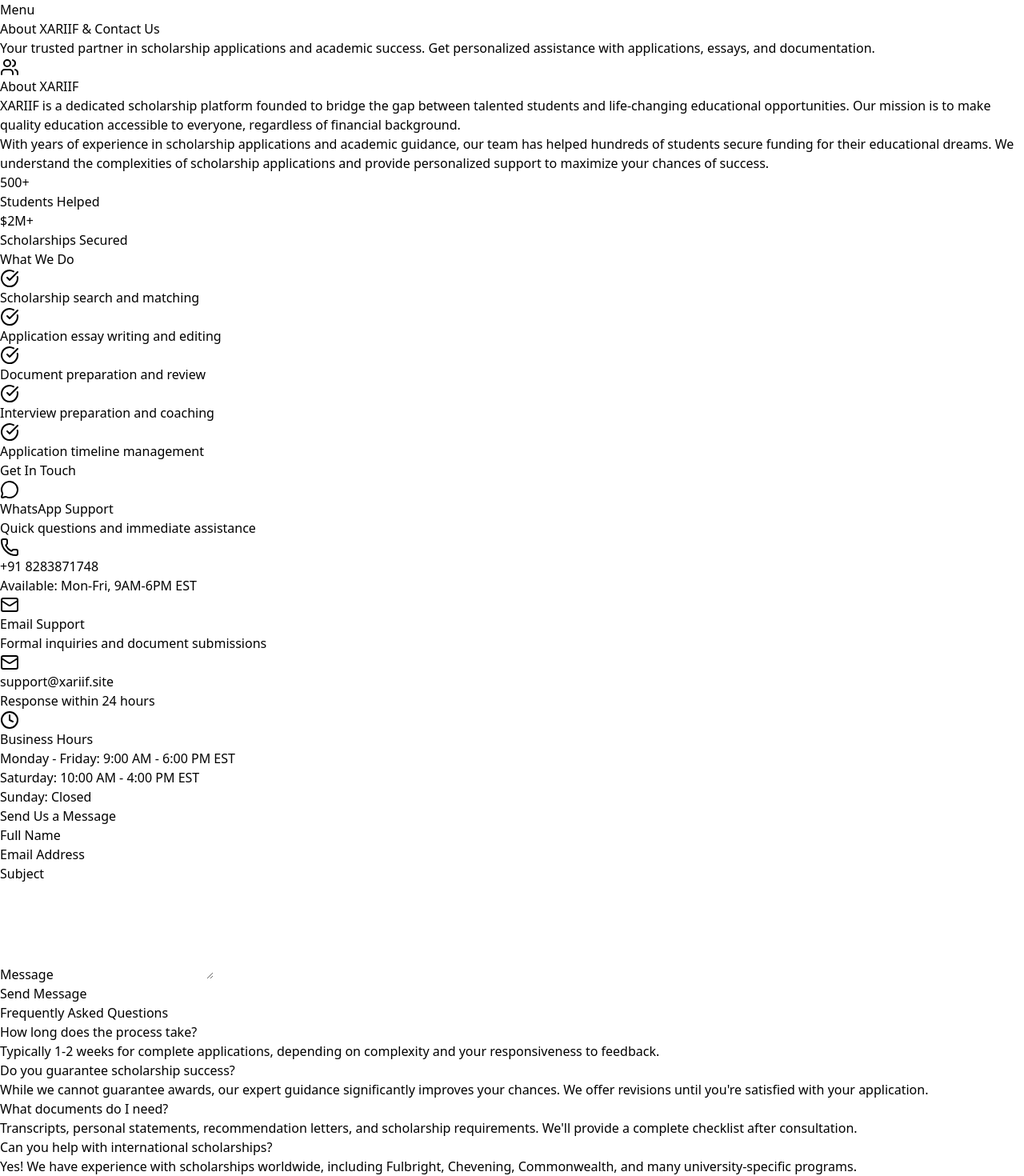
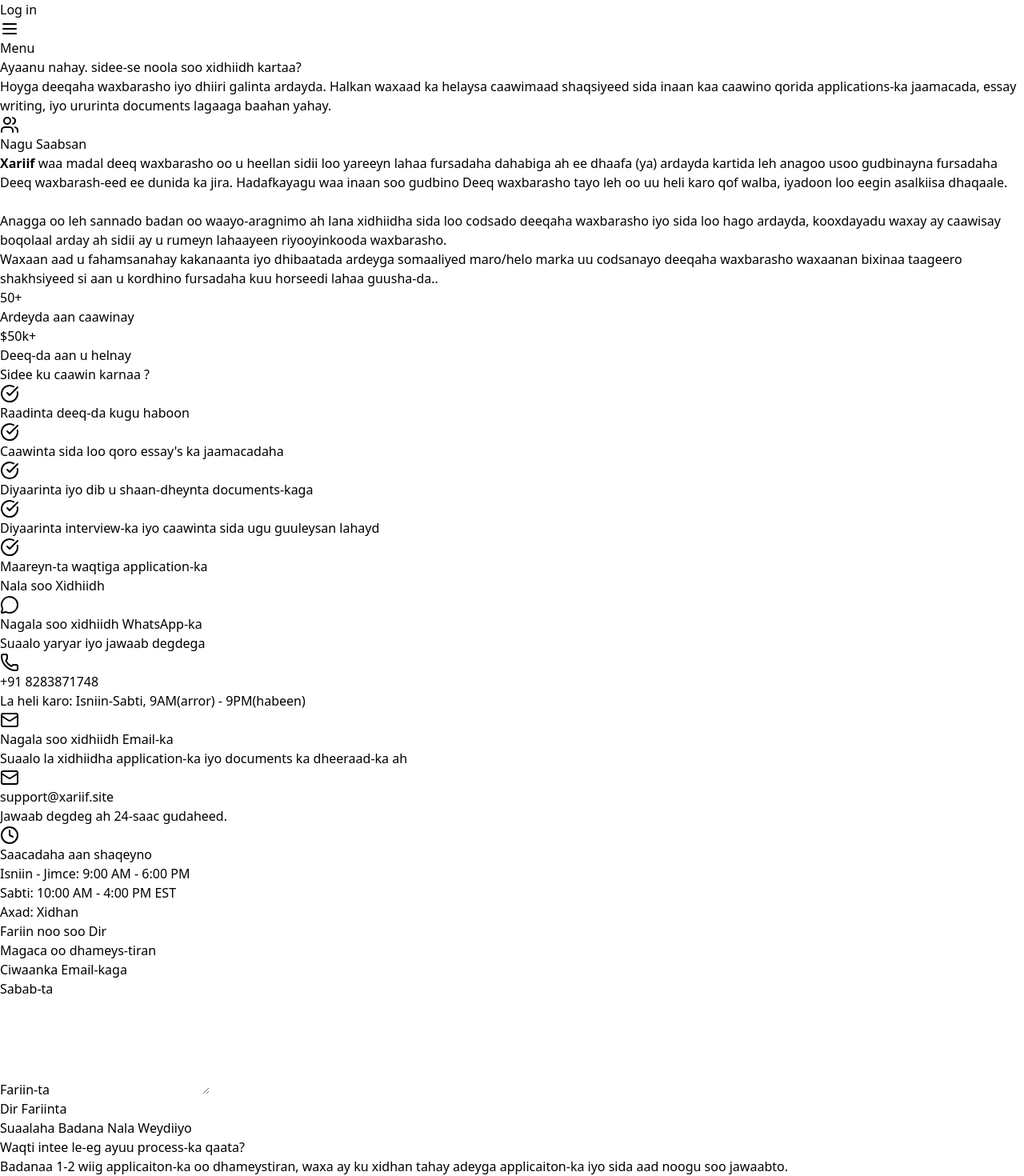
Before and after one commit to abdiism/Xariif-scholarhsip-site-, a React (Vite) app: page /contact in a window 1280 px wide. Shown: the part 420-1890 px from the top of the page at 80% size. Built offline with nearby package versions, Linux system fonts and the light colour scheme; no server answers.

Commit message:
update user roles

```diff
--- a/src/pages/Contact.tsx
+++ b/src/pages/Contact.tsx
@@ -55,10 +55,9 @@
       <div className="max-w-6xl mx-auto px-4 sm:px-6 lg:px-8 py-12">
         {/* Page Header */}
         <div className="text-center mb-12">
-          <h1 className="text-4xl font-bold text-gray-900 mb-4">About XARIIF & Contact Us</h1>
+          <h1 className="text-4xl font-bold text-gray-900 mb-4">Ayaanu nahay. sidee-se noola soo xidhiidh kartaa?</h1>
           <p className="text-xl text-gray-600 max-w-3xl mx-auto">
-            Your trusted partner in scholarship applications and academic success. Get personalized assistance
-            with applications, essays, and documentation.
+            Hoyga deeqaha waxbarasho iyo dhiiri galinta ardayda. Halkan waxaad ka helaysa caawimaad shaqsiyeed sida inaan kaa caawino qorida applications-ka jaamacada, essay writing, iyo ururinta documents lagaaga baahan yahay.
           </p>
         </div>
 
@@ -70,31 +69,30 @@
                 <div className="w-12 h-12 bg-teal-100 rounded-full flex items-center justify-center mr-4">
                   <Users className="w-6 h-6 text-teal-600" />
                 </div>
-                <h2 className="text-2xl font-bold text-gray-900">About XARIIF</h2>
+                <h2 className="text-2xl font-bold text-gray-900">Nagu Saabsan</h2>
               </div>
 
               <div className="space-y-4 text-gray-700">
                 <p>
-                  XARIIF is a dedicated scholarship platform founded to bridge the gap between talented
-                  students and life-changing educational opportunities. Our mission is to make quality
-                  education accessible to everyone, regardless of financial background.
-                </p>
+                   <b> Xariif</b> waa madal deeq waxbarasho oo u heellan sidii loo yareeyn lahaa fursadaha dahabiga ah ee dhaafa (ya) ardayda kartida leh anagoo usoo gudbinayna fursadaha Deeq waxbarash-eed ee dunida ka jira.
+                  Hadafkayagu waa inaan soo gudbino Deeq waxbarasho tayo leh oo uu  heli karo qof walba, iyadoon loo eegin asalkiisa dhaqaale.
+                  <br /> <br />
+                  Anagga oo leh sannado badan oo waayo-aragnimo ah lana xidhiidha sida loo codsado deeqaha waxbarasho iyo sida loo hago ardayda, kooxdayadu waxay ay caawisay boqolaal arday ah sidii ay u rumeyn lahaayeen riyooyinkooda waxbarasho.
+                  <br />
+                                 </p>
 
                 <p>
-                  With years of experience in scholarship applications and academic guidance, our team
-                  has helped hundreds of students secure funding for their educational dreams. We understand
-                  the complexities of scholarship applications and provide personalized support to maximize
-                  your chances of success.
+                   Waxaan aad u fahamsanahay kakanaanta iyo dhibaatada ardeyga somaaliyed maro/helo marka uu codsanayo deeqaha waxbarasho waxaanan bixinaa taageero shakhsiyeed si aan u kordhino fursadaha kuu horseedi lahaa guusha-da..
                 </p>
 
                 <div className="grid grid-cols-2 gap-4 mt-6">
                   <div className="text-center p-4 bg-teal-50 rounded-lg">
-                    <div className="text-2xl font-bold text-teal-600">500+</div>
-                    <div className="text-sm text-gray-600">Students Helped</div>
+                    <div className="text-2xl font-bold text-teal-600">50+</div>
+                    <div className="text-sm text-gray-600">Ardeyda aan caawinay</div>
                   </div>
                   <div className="text-center p-4 bg-teal-50 rounded-lg">
-                    <div className="text-2xl font-bold text-teal-600">$2M+</div>
-                    <div className="text-sm text-gray-600">Scholarships Secured</div>
+                    <div className="text-2xl font-bold text-teal-600">$50k+</div>
+                    <div className="text-sm text-gray-600">Deeq-da aan u helnay</div>
                   </div>
                 </div>
               </div>
@@ -102,27 +100,27 @@
 
             {/* Our Services Preview */}
             <div className="bg-white rounded-lg shadow-sm p-8">
-              <h3 className="text-xl font-semibold text-gray-900 mb-4">What We Do</h3>
+              <h3 className="text-xl font-semibold text-gray-900 mb-4">Sidee ku caawin karnaa ?</h3>
               <div className="space-y-3">
                 <div className="flex items-center">
                   <CheckCircle className="w-5 h-5 text-green-500 mr-3" />
-                  <span className="text-gray-700">Scholarship search and matching</span>
+                  <span className="text-gray-700">Raadinta deeq-da kugu haboon</span>
                 </div>
                 <div className="flex items-center">
                   <CheckCircle className="w-5 h-5 text-green-500 mr-3" />
-                  <span className="text-gray-700">Application essay writing and editing</span>
+                  <span className="text-gray-700">Caawinta sida loo qoro essay's ka jaamacadaha</span>
                 </div>
                 <div className="flex items-center">
                   <CheckCircle className="w-5 h-5 text-green-500 mr-3" />
-                  <span className="text-gray-700">Document preparation and review</span>
+                  <span className="text-gray-700">Diyaarinta iyo dib u shaan-dheynta documents-kaga</span>
                 </div>
                 <div className="flex items-center">
                   <CheckCircle className="w-5 h-5 text-green-500 mr-3" />
-                  <span className="text-gray-700">Interview preparation and coaching</span>
+                  <span className="text-gray-700">Diyaarinta interview-ka iyo caawinta sida ugu guuleysan lahayd</span>
                 </div>
                 <div className="flex items-center">
                   <CheckCircle className="w-5 h-5 text-green-500 mr-3" />
-                  <span className="text-gray-700">Application timeline management</span>
+                  <span className="text-gray-700">Maareyn-ta waqtiga application-ka</span>
                 </div>
               </div>
             </div>
@@ -132,7 +130,7 @@
           <div className="space-y-8">
             {/* Contact Information */}
             <div className="bg-white rounded-lg shadow-sm p-8">
-              <h2 className="text-2xl font-bold text-gray-900 mb-6">Get In Touch</h2>
+              <h2 className="text-2xl font-bold text-gray-900 mb-6">Nala soo Xidhiidh</h2>
 
               <div className="space-y-6">
                 {/* WhatsApp Contact */}
@@ -141,8 +139,8 @@
                     <MessageCircle className="w-6 h-6 text-green-600" />
                   </div>
                   <div>
-                    <h3 className="text-lg font-semibold text-gray-900">WhatsApp Support</h3>
-                    <p className="text-gray-600 mb-2">Quick questions and immediate assistance</p>
+                    <h3 className="text-lg font-semibold text-gray-900">Nagala soo xidhiidh WhatsApp-ka</h3>
+                    <p className="text-gray-600 mb-2">Suaalo yaryar iyo jawaab degdega</p>
                     <a
                       href="https://wa.me/+918283871748"
                       className="inline-flex items-center text-green-600 hover:text-green-700 font-medium"
@@ -152,7 +150,7 @@
                       <Phone className="w-4 h-4 mr-2" />
                       +91 8283871748
                     </a>
-                    <p className="text-sm text-gray-500 mt-1">Available: Mon-Fri, 9AM-6PM EST</p>
+                    <p className="text-sm text-gray-500 mt-1">La heli karo: Isniin-Sabti, 9AM(arror) - 9PM(habeen)</p>
                   </div>
                 </div>
 
@@ -162,8 +160,8 @@
                     <Mail className="w-6 h-6 text-blue-600" />
                   </div>
                   <div>
-                    <h3 className="text-lg font-semibold text-gray-900">Email Support</h3>
-                    <p className="text-gray-600 mb-2">Formal inquiries and document submissions</p>
+                    <h3 className="text-lg font-semibold text-gray-900">Nagala soo xidhiidh Email-ka</h3>
+                    <p className="text-gray-600 mb-2">Suaalo la xidhiidha application-ka iyo documents ka dheeraad-ka ah </p>
                     <a
                       href="mailto:support@xariif.site"
                       className="inline-flex items-center text-blue-600 hover:text-blue-700 font-medium"
@@ -171,7 +169,7 @@
                       <Mail className="w-4 h-4 mr-2" />
                       support@xariif.site
                     </a>
-                    <p className="text-sm text-gray-500 mt-1">Response within 24 hours</p>
+                    <p className="text-sm text-gray-500 mt-1">Jawaab degdeg ah 24-saac gudaheed.</p>
                   </div>
                 </div>
 
@@ -181,11 +179,11 @@
                     <Clock className="w-6 h-6 text-purple-600" />
                   </div>
                   <div>
-                    <h3 className="text-lg font-semibold text-gray-900">Business Hours</h3>
+                    <h3 className="text-lg font-semibold text-gray-900">Saacadaha aan shaqeyno</h3>
                     <div className="text-gray-600 space-y-1">
-                      <p>Monday - Friday: 9:00 AM - 6:00 PM EST</p>
-                      <p>Saturday: 10:00 AM - 4:00 PM EST</p>
-                      <p>Sunday: Closed</p>
+                      <p>Isniin - Jimce: 9:00 AM - 6:00 PM </p>
+                      <p>Sabti: 10:00 AM - 4:00 PM EST</p>
+                      <p>Axad: Xidhan</p>
                     </div>
                   </div>
                 </div>
@@ -196,11 +194,11 @@
 
         {/* NEW: Contact Form Section */}
         <div className="mt-16 bg-white rounded-lg shadow-sm p-8">
-          <h2 className="text-2xl font-bold text-gray-900 mb-8 text-center">Send Us a Message</h2>
+          <h2 className="text-2xl font-bold text-gray-900 mb-8 text-center">Fariin noo soo Dir</h2>
           <form onSubmit={handleSubmit} className="max-w-xl mx-auto space-y-6">
             <div className="grid grid-cols-1 sm:grid-cols-2 gap-6">
               <div>
-                <label htmlFor="name" className="block text-sm font-medium text-gray-700 mb-1">Full Name</label>
+                <label htmlFor="name" className="block text-sm font-medium text-gray-700 mb-1">Magaca oo dhameys-tiran</label>
                 <input
                   type="text"
                   name="name"
@@ -212,7 +210,7 @@
                 />
               </div>
               <div>
-                <label htmlFor="email" className="block text-sm font-medium text-gray-700 mb-1">Email Address</label>
+                <label htmlFor="email" className="block text-sm font-medium text-gray-700 mb-1">Ciwaanka Email-kaga</label>
                 <input
                   type="email"
                   name="email"
@@ -225,7 +223,7 @@
               </div>
             </div>
             <div>
-              <label htmlFor="subject" className="block text-sm font-medium text-gray-700 mb-1">Subject</label>
+              <label htmlFor="subject" className="block text-sm font-medium text-gray-700 mb-1">Sabab-ta</label>
               <input
                 type="text"
                 name="subject"
@@ -237,7 +235,7 @@
               />
             </div>
             <div>
-              <label htmlFor="message" className="block text-sm font-medium text-gray-700 mb-1">Message</label>
+              <label htmlFor="message" className="block text-sm font-medium text-gray-700 mb-1">Fariin-ta</label>
               <textarea
                 name="message"
                 id="message"
@@ -260,7 +258,7 @@
                     Sending...
                   </>
                 ) : (
-                  'Send Message'
+                  'Dir Fariinta'
                 )}
               </button>
             </div>
@@ -274,32 +272,32 @@
 
         {/* FAQ Section */}
         <div className="mt-16 bg-white rounded-lg shadow-sm p-8">
-          <h2 className="text-2xl font-bold text-gray-900 mb-8 text-center">Frequently Asked Questions</h2>
+          <h2 className="text-2xl font-bold text-gray-900 mb-8 text-center">Suaalaha Badana Nala Weydiiyo</h2>
           <div className="grid md:grid-cols-2 gap-8">
             <div>
-              <h3 className="text-lg font-semibold text-gray-900 mb-2">How long does the process take?</h3>
+              <h3 className="text-lg font-semibold text-gray-900 mb-2">Waqti intee le-eg ayuu process-ka qaata?</h3>
               <p className="text-gray-600 mb-4">
-                Typically 1-2 weeks for complete applications, depending on complexity and your responsiveness to feedback.
+                Badanaa 1-2 wiig applicaiton-ka oo dhameystiran, waxa ay ku xidhan tahay adeyga applicaiton-ka iyo sida aad noogu soo jawaabto.
               </p>
 
-              <h3 className="text-lg font-semibold text-gray-900 mb-2">Do you guarantee scholarship success?</h3>
+              <h3 className="text-lg font-semibold text-gray-900 mb-2">Ma dammaanad qaadaysaa inaan ku guuleysanayo deeqda waxbarasho?</h3>
               <p className="text-gray-600">
-                While we cannot guarantee awards, our expert guidance significantly improves your chances.
-                We offer revisions until you're satisfied with your application.
+                Inkastoo aanan dammaanad qaadi karin guusha-da, hagidda khubaradayadu waxay kor u qaadey-sa fursadada..
+                Waxaan bixinaa dib u eegis ilaa aad ku qanacdo codsigaga.
               </p>
             </div>
 
             <div>
-              <h3 className="text-lg font-semibold text-gray-900 mb-2">What documents do I need?</h3>
+              <h3 className="text-lg font-semibold text-gray-900 mb-2">Waa maxay dukumentiyada aan u baahanahay?</h3>
               <p className="text-gray-600 mb-4">
                 Transcripts, personal statements, recommendation letters, and scholarship requirements.
-                We'll provide a complete checklist after consultation.
+                Waxaannu kusiin doona list-ga oo dhameystiran wada hadalka kadib.
               </p>
 
-              <h3 className="text-lg font-semibold text-gray-900 mb-2">Can you help with international scholarships?</h3>
+              <h3 className="text-lg font-semibold text-gray-900 mb-2">Ma iga caawin kartaa deeqaha waxbarasho ee caalamiga ah?</h3>
               <p className="text-gray-600">
-                Yes! We have experience with scholarships worldwide, including Fulbright, Chevening,
-                Commonwealth, and many university-specific programs.
+                Dabcan! Waxaan khibrad u leenahay deeqaha waxbarasho ee adduunka oo dhan, oo ay ku jiraan Fulbright, Chevening,
+                Dawlada-ha, iyo barnaamijyo badan oo jaamacado gaar ah bixiyaan.
               </p>
             </div>
           </div>
--- a/src/pages/HomePage.tsx
+++ b/src/pages/HomePage.tsx
@@ -47,7 +47,7 @@
                     onChange={(e) => setOpportunityType(e.target.value)}
                     className="w-full p-3 border border-gray-300 rounded-md appearance-none bg-white pr-10 focus:ring-2 focus:ring-teal-500 focus:border-teal-500"
                   >
-                    <option>All Types</option>
+                    <option>Dhamaan</option>
                     <option>Scholarships</option>
                     <option>Internships</option>
                     <option>Fellowships</option>
@@ -62,7 +62,7 @@
                   type="text"
                   value={keywords}
                   onChange={(e) => setKeywords(e.target.value)}
-                  placeholder="e.g. Engineering, Medicine, London"
+                  placeholder="tus.: Engineering, Medicine, Master, Bachelors iwm."
                   className="w-full px-4 py-3 border border-gray-300 rounded-md focus:ring-2 focus:ring-teal-500 focus:border-teal-500"
                 />
               </div>
@@ -73,7 +73,7 @@
                   className="bg-teal-600 hover:bg-teal-700 text-white px-8 py-3 rounded-md font-medium flex items-center whitespace-nowrap"
                 >
                   <Search className="w-4 h-4 mr-2" />
-                  Find opportunities
+                  Raadi
                 </button>
               </div>
             </div>
--- a/src/pages/Login.tsx
+++ b/src/pages/Login.tsx
@@ -160,7 +160,7 @@
                       ? 'border-red-300'
                       : 'border-gray-300'
                   }`}
-                  placeholder="john@example.com"
+                  placeholder="cabdi@tusaale.com"
                 />
                 <Mail className="absolute left-3 top-2.5 w-4 h-4 text-gray-400" />
               </div>
@@ -191,7 +191,7 @@
                       ? 'border-red-300'
                       : 'border-gray-300'
                   }`}
-                  placeholder="Enter your password"
+                  placeholder="password-kaga geli"
                 />
                 <Lock className="absolute left-3 top-2.5 w-4 h-4 text-gray-400" />
                 <button
@@ -251,7 +251,7 @@
           {/* Sign Up Link */}
           <div className="mt-6 text-center">
             <p className="text-gray-600">
-              Don't have an account?{' '}
+              Ciwaan ma lehid?{' '}
               <Link
                 to="/signup"
                 className="text-teal-600 hover:text-teal-700 font-medium"
--- a/tsconfig.node.json
+++ b/tsconfig.node.json
@@ -1,5 +1,6 @@
 {
   "compilerOptions": {
+    "composite": true,
     "target": "ES2022",
     "lib": ["ES2023"],
     "module": "ESNext",
@@ -7,9 +8,9 @@
     "moduleResolution": "bundler",
     "allowSyntheticDefaultImports": true,
     "strict": true,
-    "noEmit": true,
+
 
 
   },
-  "include": ["vite.config.ts"]
+  "include": [ "vite.config.ts"]
 }
```
Also changed, not shown: src/App.tsx (+7 -0 lines), src/components/Header.tsx (+16 -9 lines), src/components/ScholarshipCard.tsx (+10 -9 lines), src/pages/Signup.tsx (+8 -8 lines), tsconfig.json (added, +21 -0 lines).
